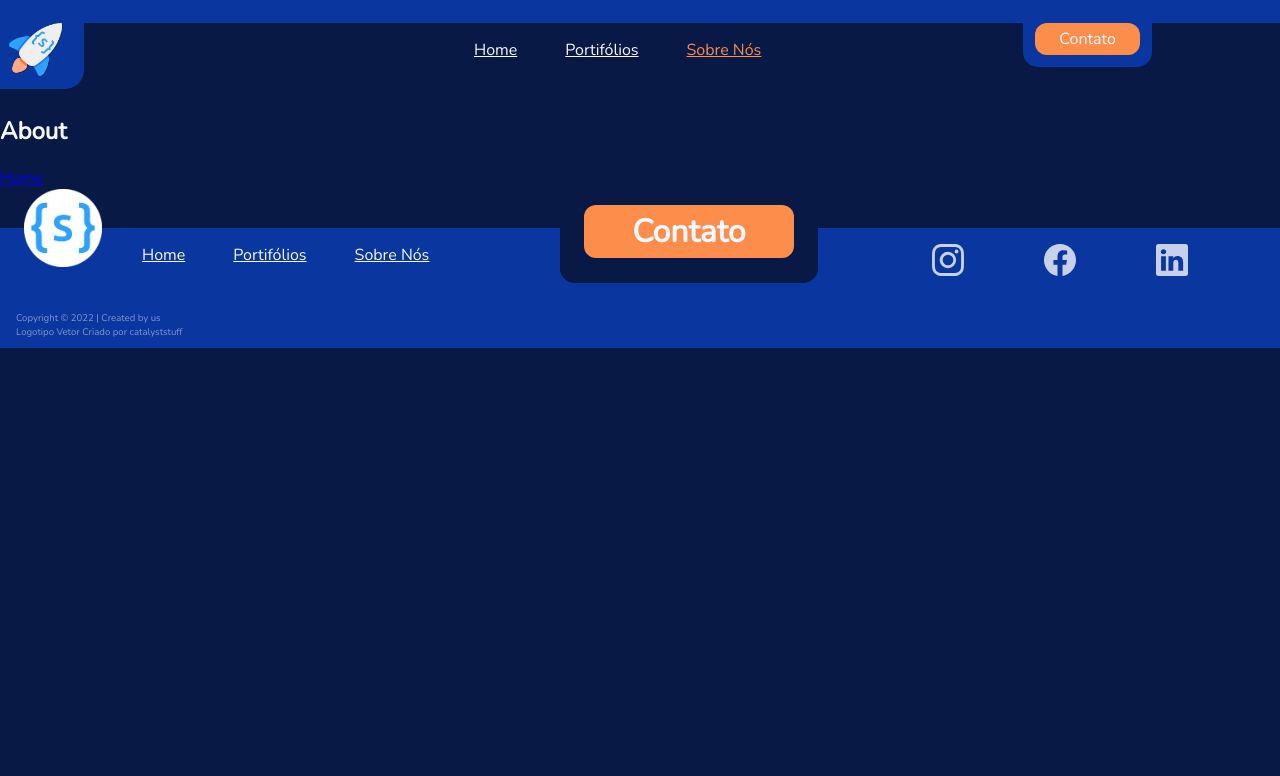
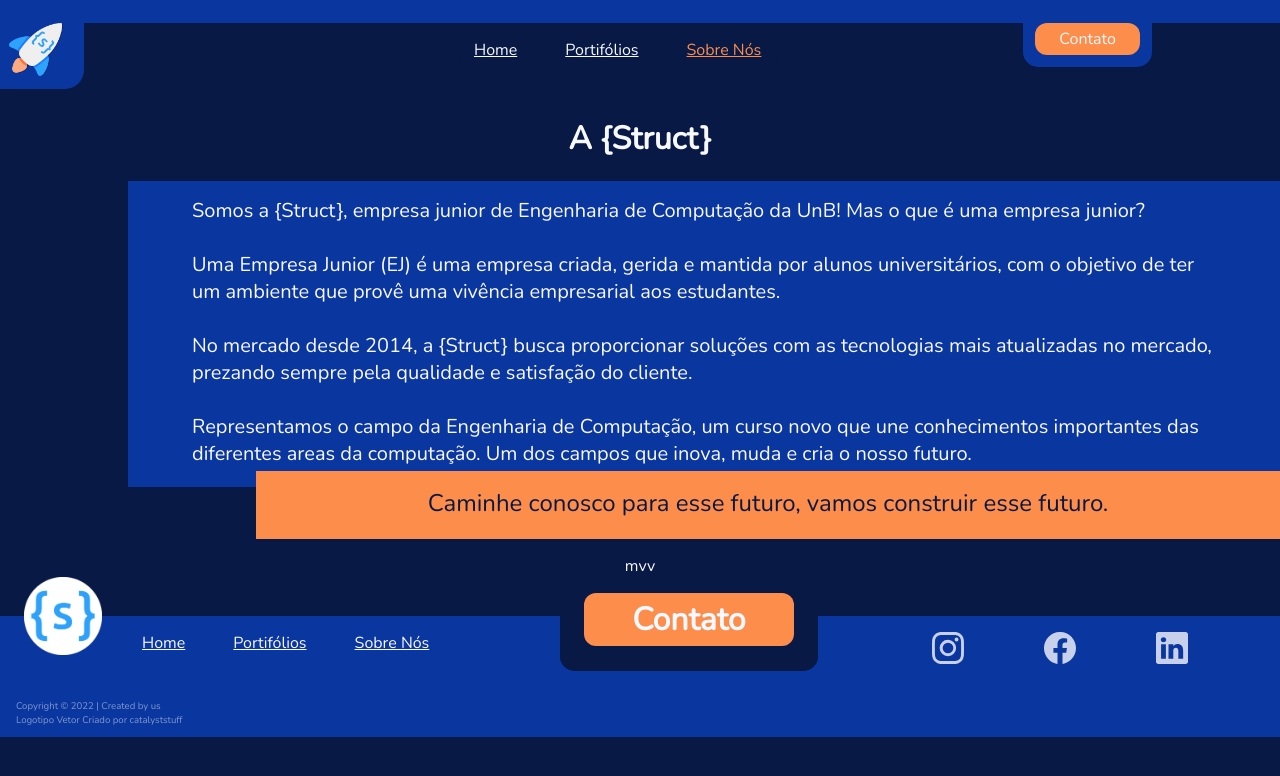
Before and after one commit to GustavoVieiraDeAraujo/Projeto-Final-Struct-Front-End, a React (Create React App) app: page /about in a window 1280 px wide. Shown: the top 776 px of the page. Built offline with nearby package versions, Linux system fonts and the light colour scheme.

Commit message:
Atualizado o componente CaixaTexto e o começo da pagina about

```diff
--- a/src/components/caixaTexto/index.js
+++ b/src/components/caixaTexto/index.js
@@ -1,24 +1,28 @@
 import { Container } from "./styles"
 
 
-const CaixaTexto = ({texto, direcao="d", titulo=null, cor_titulo="#F8F8FF", cor="#0A369F"}) => {
+const CaixaTexto = ({texto, direcao="d", titulo=null, cor_titulo="#F8F8FF", cor="#0A369F", tam_max_texto="750px", tamanho=80}) => {
 
     let estilo_titulo = {color : cor_titulo }
     let estilo = {}
 
     estilo["backgroundColor"] = cor
+    estilo["width"] = `${tamanho}%`
+
 
 
     if (direcao === "e") {
         // estilo = { position : "relative", right: "-10%", "z-level" : '-1'}
         estilo["position"] = "relative"
-        estilo["right"] = "-10%"
+        estilo["right"] = `-${(90 - tamanho)}%`
+
+
     }
 
     return(
         <Container style={estilo && estilo}>
             {titulo && <h1 style={estilo_titulo}>{titulo}</h1>}
-            <p>
+            <p style={{maxWidth : tam_max_texto }}>
                 {texto}
             </p>
         </Container>
--- a/src/components/caixaTexto/styles.js
+++ b/src/components/caixaTexto/styles.js
@@ -2,10 +2,11 @@ import styled from "styled-components";
 
 
 export const Container = styled.div`
-    width: 80%;
+    ${'' /* width: 80%; */}
     background-color: #0A369F;
-    padding: 1rem 5%;
-    padding-bottom: 1.5rem;
+    padding: 1rem    5%;
+    padding-bottom: 0;
+    ${'' /* padding-bottom: 1.5rem; */}
     display: flex;
     flex-direction: column;
     justify-content: center;
@@ -18,7 +19,7 @@ export const Container = styled.div`
     }
 
     p {
-        max-width: 750px;
+        font-size: 1.25rem;
         align-self: center;
         margin-top: 0;
     }
--- /dev/null
+++ b/src/components/mvvContainer/index.js
@@ -0,0 +1,13 @@
+import { Container } from "./styles"
+
+
+
+const MVVContainer = () => {
+    return (
+        <Container>
+            mvv
+        </Container>
+    )
+}
+
+export default MVVContainer
--- /dev/null
+++ b/src/components/mvvContainer/styles.js
@@ -0,0 +1,7 @@
+import styled from "styled-components";
+
+
+
+export const Container = styled.div`
+
+`
--- a/src/components/servicesCard/direita/index.js
+++ b/src/components/servicesCard/direita/index.js
@@ -8,7 +8,7 @@ return(
     <Container>
     <img src={imgTeste} alt={service.name}/>
 
-    <CaixaTexto texto={service.description} titulo={service.name} cor={cor}></CaixaTexto>
+    <CaixaTexto texto={<>{service.description} <br/><br/></>} titulo={service.name} cor={cor} tam_max_texto="750px"></CaixaTexto>
 
     </Container>
 )
--- a/src/components/servicesCard/esquerda/index.js
+++ b/src/components/servicesCard/esquerda/index.js
@@ -9,7 +9,7 @@ console.log(cor)
 return(
     <Container>
 
-    <CaixaTexto texto={service.description} titulo={service.name} direcao="e" cor={cor}></CaixaTexto>
+    <CaixaTexto texto={<>{service.description}<br/><br/></>} titulo={service.name} direcao="e" cor={cor} tam_max_texto="750px"></CaixaTexto>
     <img src={imgTeste} alt={service.name}/>
 
     </Container>
--- a/src/pages/about/index.js
+++ b/src/pages/about/index.js
@@ -1,12 +1,35 @@
-import { Link } from "react-router-dom"
+import CaixaTexto from "../../components/caixaTexto"
+import MVVContainer from "../../components/mvvContainer"
+import { Container } from "./styles"
 
 
 const About = () => {
     return(
-        <>
-        <h2> About </h2>
-        <Link to={"/"}>Home</Link>
-        </>
+        <Container>
+        <h1>A {"{Struct}"}</h1>
+        <div className="texto">
+            <CaixaTexto texto={<>
+                <> Somos a {"{Struct}"}, empresa junior de Engenharia de Computação da UnB! Mas o que é uma empresa junior?<br/>
+                <br/>
+    Uma Empresa Junior (EJ) é uma empresa criada, gerida e mantida por alunos universitários, com o objetivo de ter um ambiente que provê uma vivência empresarial aos estudantes.<br/>
+    <br/>
+    No mercado desde 2014, a {"{Struct}"} busca proporcionar soluções com as tecnologias mais atualizadas no mercado, prezando sempre pela qualidade e satisfação do cliente.<br/>
+    <br/>
+    Representamos o campo da Engenharia de Computação, um curso novo que une conhecimentos importantes das diferentes areas da computação. Um dos campos que inova, muda e cria o nosso futuro.<br/></>
+            </>} direcao="e" tam_max_texto="100%"/>
+
+            <div className="texto_laranja">
+                <CaixaTexto texto={<span style={{fontSize : "1.5rem", color: "#071944", fontWeight: 300}}>
+                Caminhe conosco para esse futuro, vamos construir esse futuro.</span>}
+                 cor="#FD8D4B" direcao="e" tamanho={70} tam_max_texto="100%"/>
+            </div>
+        </div>
+
+        <div className="mvv">
+                <MVVContainer/>
+        </div>
+
+        </Container>
     )
 }
 
--- a/src/pages/about/styles.js
+++ b/src/pages/about/styles.js
@@ -0,0 +1,21 @@
+import styled from "styled-components";
+
+
+
+export const Container = styled.div`
+    display: flex;
+    width: 100%;
+    flex-direction: column;
+    align-items: center;
+    justify-content: center;
+
+    .texto {
+        width: 100%;
+    }
+
+    .texto_laranja {
+        position: relative;
+        bottom: 1rem;
+        text-align: center;
+    }
+`
```
